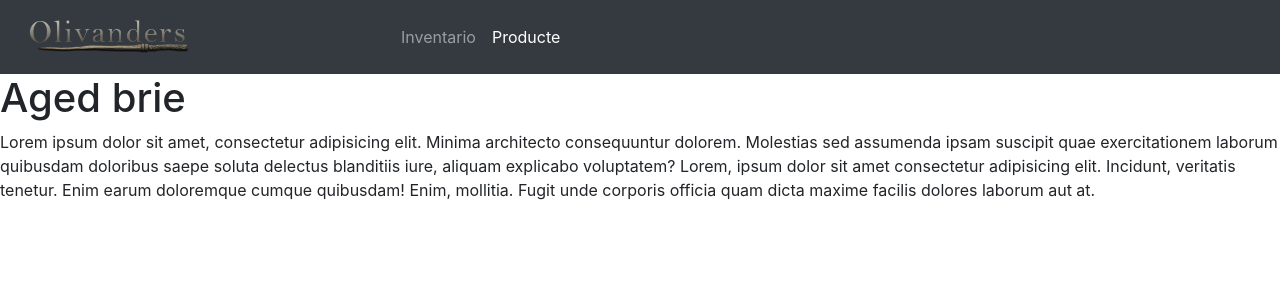
After one commit to javiBarrientos/proyecto_gilded_rose, a Flask app: page /producte in a window 1280 px wide. The commit adds this page. Shown: the top 300 px of the page. Run offline with Flask 2, Linux system fonts and the light colour scheme; parts of the project's set-up code (start-up, migrations or seed data) failed here and were passed over; some libraries are stand-ins or nearby versions.

```diff
--- a/app/app.py
+++ b/app/app.py
@@ -39,6 +39,11 @@ def deleteItem():
     return render_template('deleteItem.html')
 
 
+@app.route('/producte')
+def producteItem():
+    return render_template('producte.html')
+
+
 if __name__ == '__main__':
     app.run(debug=True)
 
--- a/app/static/js/script.js
+++ b/app/static/js/script.js
@@ -15,10 +15,12 @@ function loadItems() {
           var cell1 = row.insertCell(1);
           var cell2 = row.insertCell(2);
           var cell3 = row.insertCell(3);
+          var cell4 = row.insertCell(4);
           cell0.innerHTML = parseInt(item)+1;
           cell1.innerHTML = myObj.items[item].name;
           cell2.innerHTML = myObj.items[item].sell_in;
           cell3.innerHTML = myObj.items[item].quality;
+          cell4.innerHTML = '<a class="btn btn-primary" href="/producte" role="button">Veure</a>';
         }
         //document.getElementById("demo").innerHTML = myObj.name;
       }
--- a/app/templates/inventario.html
+++ b/app/templates/inventario.html
@@ -44,6 +44,7 @@
                     <th scope="col">Name</th>
                     <th scope="col">Sell_in</th>
                     <th scope="col">Quality</th>
+                    <th scope="col">Info</th>
                 </tr>
             </thead>
             <tbody id="taulaItems">
@@ -52,24 +53,28 @@
                     <td>Barita</td>
                     <td>5</td>
                     <td>1</td>
+                    <td></td>
                 </tr>
                 <tr>
                     <th scope="row">2</th>
                     <td>Barita</td>
                     <td>6</td>
                     <td>2</td>
+                    <td></td>
                 </tr>
                 <tr>
                     <th scope="row">3</th>
                     <td>Barita</td>
                     <td>4</td>
                     <td>3</td>
+                    <td></td>
                 </tr>
                 <tr>
                     <th scope="row">4</th>
                     <td>Barita</td>
                     <td>2</td>
                     <td>4</td>
+                    <td></td>
                 </tr>
             </tbody>
         </table>
--- /dev/null
+++ b/app/templates/producte.html
@@ -0,0 +1,40 @@
+<!doctype html>
+<html lang="en">
+  <head>
+    <title>Title</title>
+    <!-- Required meta tags -->
+    <meta charset="utf-8">
+    <meta name="viewport" content="width=device-width, initial-scale=1, shrink-to-fit=no">
+
+    <!-- Bootstrap CSS -->
+    <link rel="stylesheet" href="https://stackpath.bootstrapcdn.com/bootstrap/4.3.1/css/bootstrap.min.css" integrity="sha384-ggOyR0iXCbMQv3Xipma34MD+dH/1fQ784/j6cY/iJTQUOhcWr7x9JvoRxT2MZw1T" crossorigin="anonymous">
+  </head>
+  <body>
+    <nav class="navbar navbar-expand-lg navbar-dark bg-dark">
+        <a class="navbar-brand" href="#"><img src="../static/olivander.png" width="50%"></a>
+        <button class="navbar-toggler" type="button" data-toggle="collapse" data-target="#navbarSupportedContent"
+            aria-controls="navbarSupportedContent" aria-expanded="false" aria-label="Toggle navigation">
+            <span class="navbar-toggler-icon"></span>
+        </button>
+
+        <div class="collapse navbar-collapse" id="navbarSupportedContent">
+            <ul class="navbar-nav mr-auto">
+                <li class="nav-item">
+                    <a class="nav-link" href="/inventario">Inventario</a>
+                </li>
+                <li class="nav-item dropdown">
+                    <a class="nav-link active" href="#">Producte</a>
+                </li>
+            </ul>
+        </div>
+    </nav>
+    <h1>Aged brie</h1>
+    <p>Lorem ipsum dolor sit amet, consectetur adipisicing elit. Minima architecto consequuntur dolorem. Molestias sed assumenda ipsam suscipit quae exercitationem laborum quibusdam doloribus saepe soluta delectus blanditiis iure, aliquam explicabo voluptatem?
+        Lorem, ipsum dolor sit amet consectetur adipisicing elit. Incidunt, veritatis tenetur. Enim earum doloremque cumque quibusdam! Enim, mollitia. Fugit unde corporis officia quam dicta maxime facilis dolores laborum aut at.</p>
+    <!-- Optional JavaScript -->
+    <!-- jQuery first, then Popper.js, then Bootstrap JS -->
+    <script src="https://code.jquery.com/jquery-3.3.1.slim.min.js" integrity="sha384-q8i/X+965DzO0rT7abK41JStQIAqVgRVzpbzo5smXKp4YfRvH+8abtTE1Pi6jizo" crossorigin="anonymous"></script>
+    <script src="https://cdnjs.cloudflare.com/ajax/libs/popper.js/1.14.7/umd/popper.min.js" integrity="sha384-UO2eT0CpHqdSJQ6hJty5KVphtPhzWj9WO1clHTMGa3JDZwrnQq4sF86dIHNDz0W1" crossorigin="anonymous"></script>
+    <script src="https://stackpath.bootstrapcdn.com/bootstrap/4.3.1/js/bootstrap.min.js" integrity="sha384-JjSmVgyd0p3pXB1rRibZUAYoIIy6OrQ6VrjIEaFf/nJGzIxFDsf4x0xIM+B07jRM" crossorigin="anonymous"></script>
+  </body>
+</html>
```
